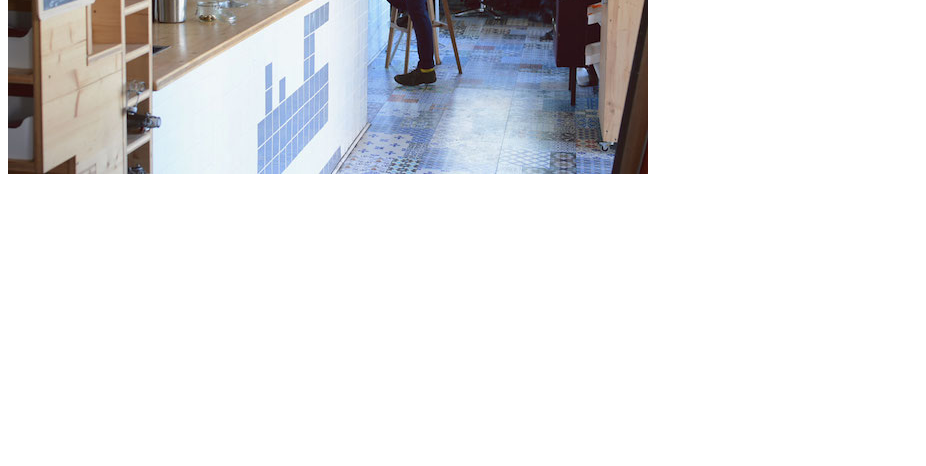
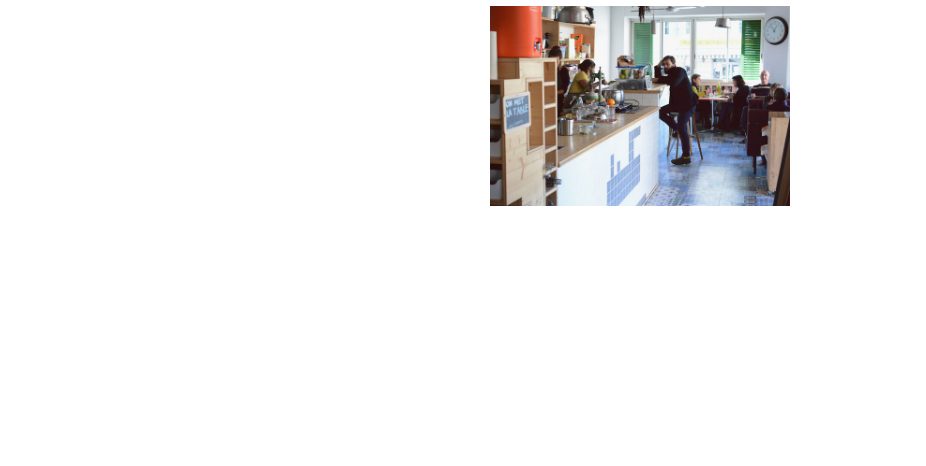
Before and after one commit to guersbru/testenv, a plain HTML site: page index.html in a window 1280 px wide. Shown: the part 334-800 px from the top of the page, without its empty margins (0-926 px from the left). Drawn offline with Linux system fonts and the light colour scheme.

Commit message:
Centered image and timeline

```diff
--- a/index.html
+++ b/index.html
@@ -1,10 +1,14 @@
 <!DOCTYPE html>
 <html>
 <head>
+	<link rel="stylesheet" type="text/css" href="style.css">
 	<title></title>
 </head>
 <body>
-	<h1>Comming soon.... L'écomotive</h1>
-	<img src="cafe.jpg">
+	<div id="container">
+		<h1>Comming soon.... L'écomotive</h1>
+		<img id="logo" src="cafe.jpg">
+	</div>
+
 </body>
 </html>
--- /dev/null
+++ b/style.css
@@ -0,0 +1,21 @@
+body {
+
+	margin:0;
+	font-family: Helvetica;
+}
+
+#logo {
+
+	height: 200px;
+	/*width: 200px*/;
+}
+
+#container{
+
+	display: flex;
+	align-items:center;
+	justify-content: center;
+	height: 100vh;
+	flex-direction: column;
+
+}
```
